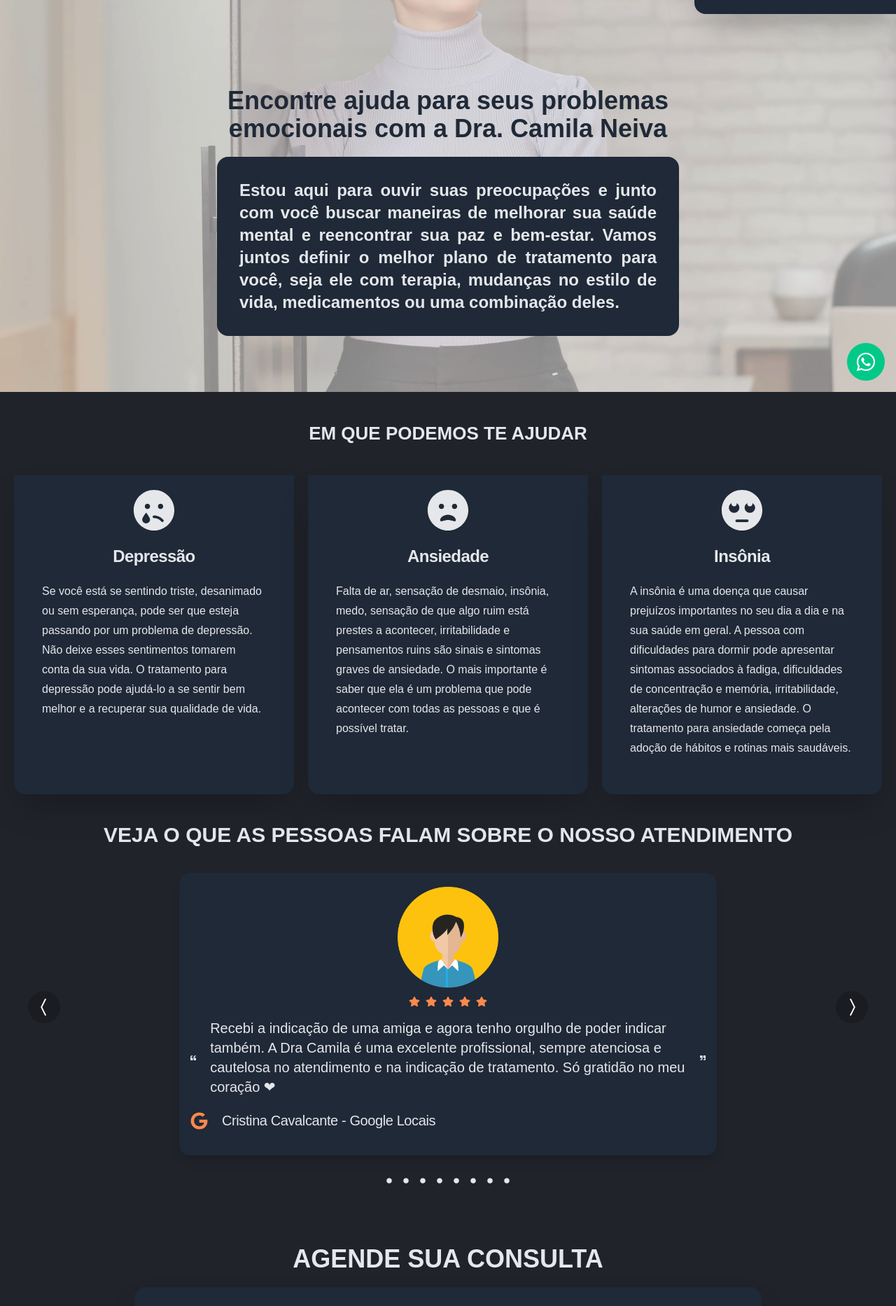
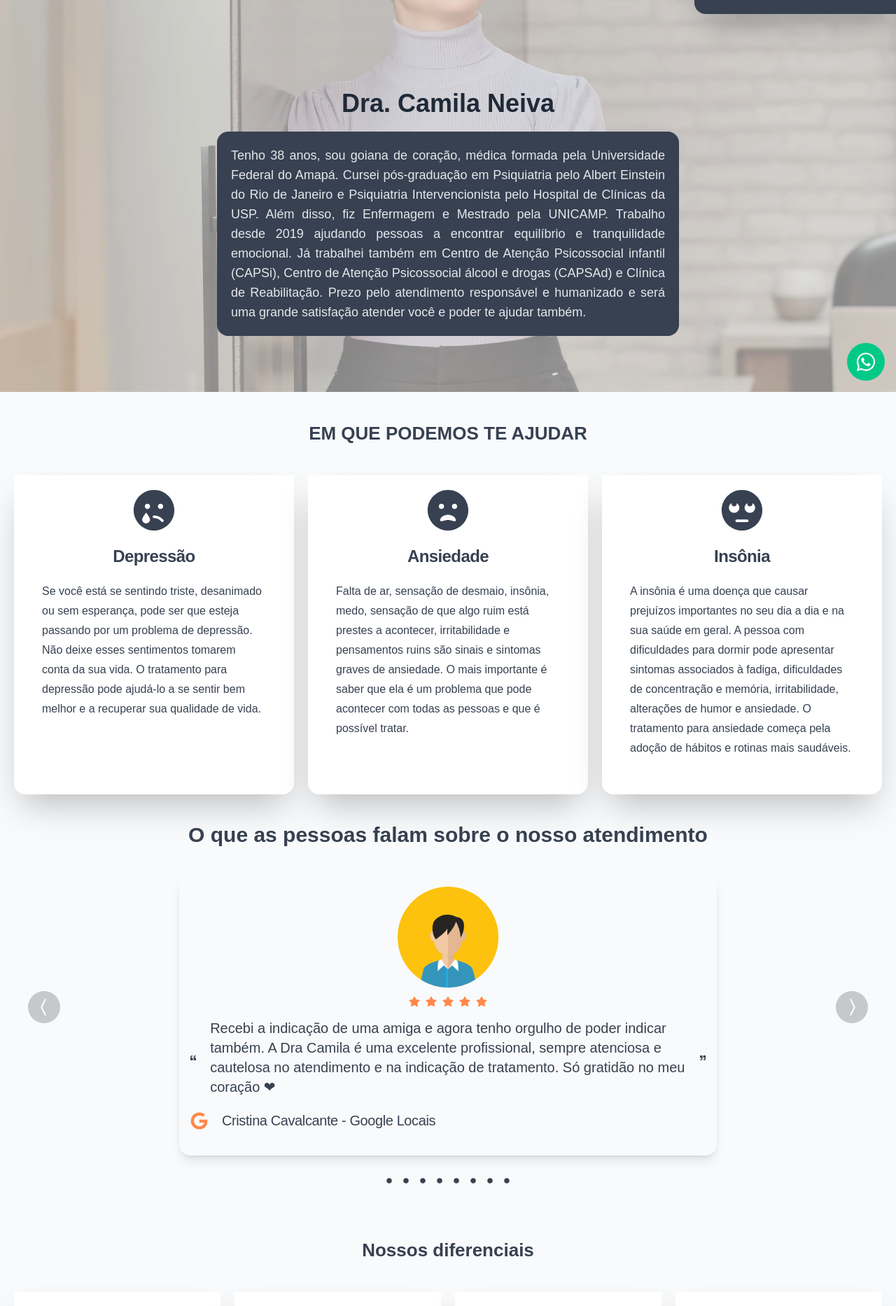
Before and after one commit to brunoprestesap/page-dra-camila, a React (Create React App) app: page / in a window 1280 px wide. Shown: the part 240-2106 px from the top of the page at 70% size. Built offline with nearby package versions, Linux system fonts and the light colour scheme; a web font is replaced by a local one.

Commit message:
ajustes diversos nas paginas

```diff
--- a/src/Pages/HomePage.js
+++ b/src/Pages/HomePage.js
@@ -12,7 +12,7 @@ function HomePage() {
   const colors = ["#FF884B", "#A1412B", "#DF854F", "#F1EDDB", "#244B5A", "#53575A"];
 
   const currentColor = colors[0];
-  const currentMode = "dark";
+  const currentMode = "white";
 
   return (
     <div className={currentMode === "dark" ? "dark" : ""}>
@@ -36,9 +36,6 @@ function HomePage() {
           {/* Depolimentos Area */}
           <Depositions color={currentColor} />
 
-          {/* Form Agendamento */}
-          <FormScheduler color={currentColor} />
-
           {/* Diferentials area */}
           <Diferentials />
 
--- a/src/components/CardExperience.js
+++ b/src/components/CardExperience.js
@@ -2,7 +2,7 @@ import React from 'react'
 
 const CardExperience = () => {
   return (
-    <div className="w-full mx-auto group shadow-2xl rounded-bl-2xl transform duration-500 hover:-translate-y-2 bg-white dark:bg-gray-800 p-4 lg:py-8 lg:px-5">
+    <div className="w-full mx-auto group shadow-2xl rounded-bl-2xl transform duration-500 hover:-translate-y-2 bg-gray-700 text-gray-200 p-4 lg:py-8 lg:px-5">
         <h2 className='text-xl lg:text-3xl'>Experiência</h2>
 
         <div className='flex justify-between items-center mt-8 border-l-4 pl-2'>
--- a/src/components/Contact.js
+++ b/src/components/Contact.js
@@ -5,7 +5,7 @@ function Contact() {
 
         <div id="contact" className="pl-5 pr-5">
             <div className="p-5">
-                <div className="flex justify-center gap-3 text-4xl font-bold text-center uppercase">
+                <div className="flex justify-center gap-3 text-4xl font-bold text-center">
                     <FaMapMarkedAlt />
                     Onde estamos
                 </div>
--- a/src/components/Contents.js
+++ b/src/components/Contents.js
@@ -37,7 +37,7 @@ function Contents({ color }) {
   return (
     <div id="conteudo" className="pl-5 pr-5">
       <div className="p-5 pt-10">
-        <div className="text-[26px] font-bold text-center uppercase">
+        <div className="text-[26px] font-bold text-center">
           Meus Conteúdos
         </div>
       </div>
--- a/src/components/ContentsVideo.js
+++ b/src/components/ContentsVideo.js
@@ -40,7 +40,7 @@ function Contents({ color }) {
 
   return (
     <div id="conteudo" className="pl-5 pr-5">
-      <h2 className="text-[26px] font-bold text-center uppercase mt-8">Meus conteúdos</h2>
+      <h2 className="text-[26px] font-bold text-center mt-8">Meus conteúdos</h2>
       <div className="grid lg:flex lg:justify-center grid-cols-1 md:grid-cols-2 xl:grid-cols-3 2xl:grid-cols-5 gap-5 md:mt-5">
         {contents.map((content, i) => {
           return (
--- a/src/components/Depositions.js
+++ b/src/components/Depositions.js
@@ -81,8 +81,8 @@ function Depositions() {
 
   return (
     <div id="depoimentos" className="p-5 pt-10">
-      <div className="text-2xl md:text-3xl font-bold text-center uppercase">
-        Veja o que as pessoas falam sobre o nosso atendimento
+      <div className="text-2xl md:text-3xl font-bold text-center">
+        O que as pessoas falam sobre o nosso atendimento
       </div>
 
       <div className="w-full m-auto py-4 px-2 relative">
--- a/src/components/Diferential.js
+++ b/src/components/Diferential.js
@@ -35,8 +35,8 @@ function Diferentials() {
   return (
     <div id="diferenciais" className="pl-5 pr-5">
       <div className="p-5 pt-10">
-        <div className="text-[26px] font-bold text-center uppercase">
-          Porque as pessoas confiam na gente
+        <div className="text-[26px] font-bold text-center">
+          Nossos diferenciais
         </div>
       </div>
       <div className="grid grid-cols-1 md:grid-cols-2 xl:grid-cols-4 2xl:grid-cols-4 gap-5 pt-5">
--- a/src/components/FormScheduler.js
+++ b/src/components/FormScheduler.js
@@ -5,8 +5,8 @@ import { FaWhatsapp } from "react-icons/fa";
 function FormScheduler({ color }) {
   return (
     <div id="scheduler" className="flex items-center flex-col my-8 p-5">
-      <h2 className="text-2xl md:text-4xl mb-5 font-bold text-center uppercase">
-        AGENDE SUA CONSULTA
+      <h2 className="text-2xl md:text-4xl mb-5 font-bold text-center">
+        Agende sua consulta
       </h2>
 
       <div className="flex flex-col items-center rounded-2xl bg-cover duration-500 w-full md:p-12 p-5 lg:max-w-4xl shadow-2xl dark:bg-gray-800 dark:text-gray-200">
--- a/src/components/Hero.js
+++ b/src/components/Hero.js
@@ -24,15 +24,13 @@ function Hero({ color }) {
 
         <div className="max-w-[700px] m-auto h-full flex flex-col justify-end px-5 py-20">
           <h1 className="text-3xl text-center mb-5 md:text-4xl font-bold text-gray-800">
-            Encontre ajuda para seus problemas emocionais com a Dra. Camila
-            Neiva
+            Dra. Camila Neiva
           </h1>
-          <h2 className="text-xl text-justify md:text-2xl font-bold text-gray-200 rounded-2xl bg-gray-800 p-8">
-            Estou aqui para ouvir suas preocupações e junto com você buscar
-            maneiras de melhorar sua saúde mental e reencontrar sua paz e
-            bem-estar. Vamos juntos definir o melhor plano de tratamento para
-            você, seja ele com terapia, mudanças no estilo de vida, medicamentos
-            ou uma combinação deles.
+          <h2 className="text-base text-justify md:text-lg text-gray-200 rounded-2xl bg-gray-700 p-5">
+          Tenho 38 anos, sou goiana de coração, médica formada pela Universidade Federal do Amapá.
+          Cursei pós-graduação em Psiquiatria pelo Albert Einstein do Rio de Janeiro e Psiquiatria Intervencionista pelo Hospital de Clínicas da USP. Além disso, fiz Enfermagem e Mestrado pela UNICAMP.
+          Trabalho desde 2019 ajudando pessoas a encontrar equilíbrio e tranquilidade emocional.
+          Já trabalhei também em Centro de Atenção Psicossocial infantil (CAPSi), Centro de Atenção Psicossocial álcool e drogas (CAPSAd) e Clínica de Reabilitação. Prezo pelo atendimento responsável e humanizado e será uma grande satisfação atender você e poder te ajudar também.
           </h2>
         </div>
       </div>
```
